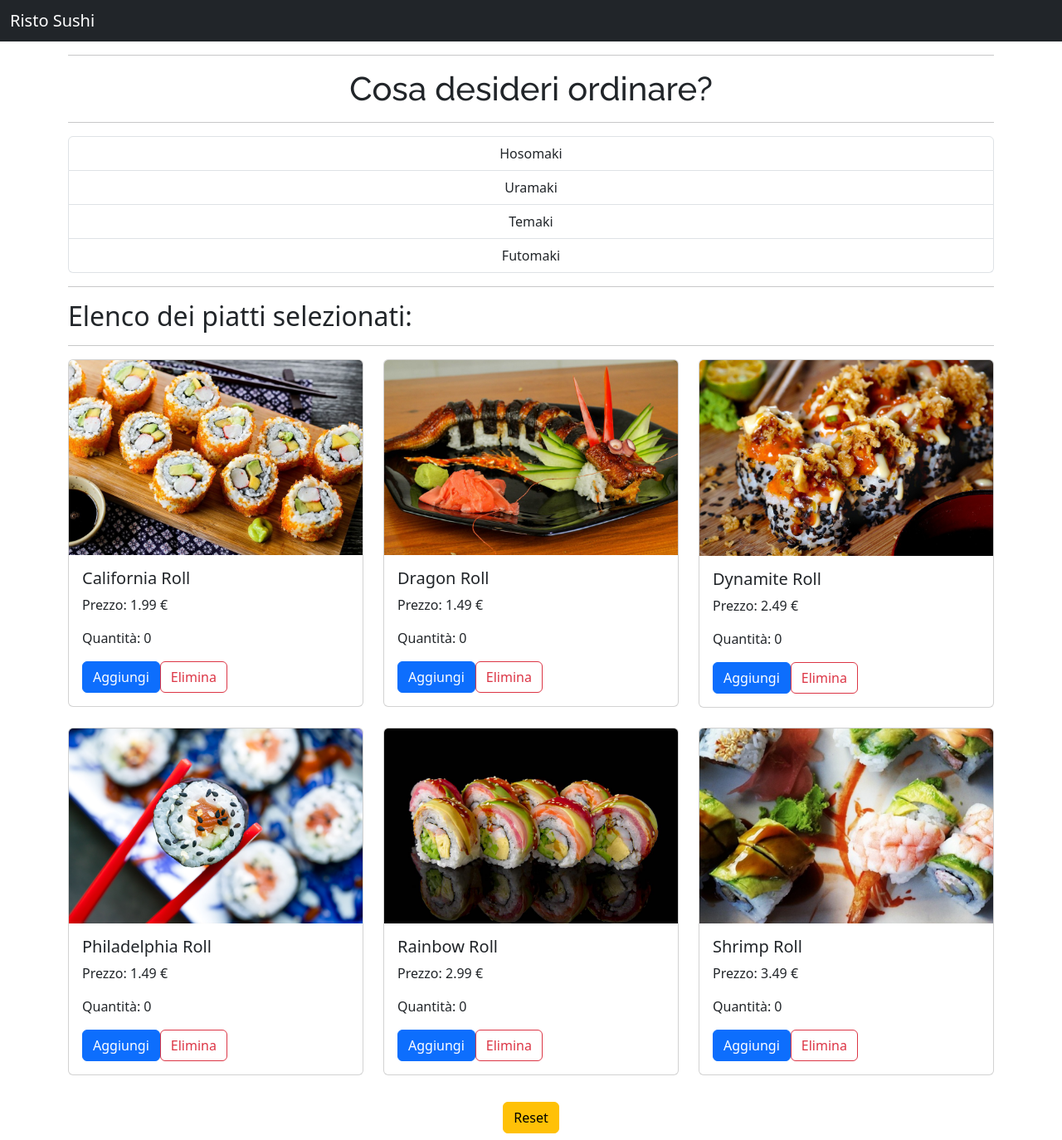
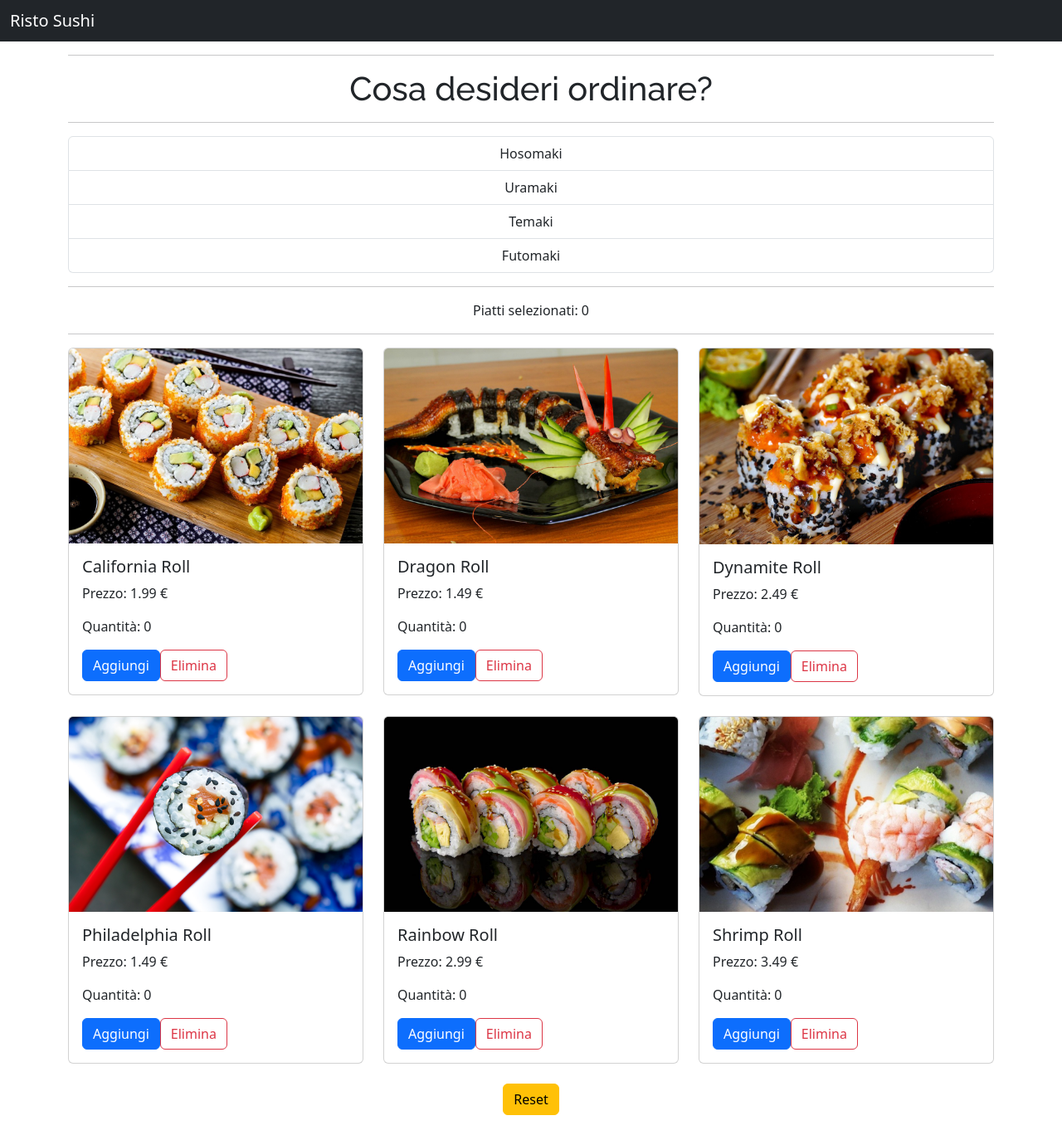
Before and after one commit to Jim2510/menu-interattivo, a React (Create React App) app: page / in a window 1280 px wide. Shown: the whole page at 83% size. Built offline with nearby package versions, Linux system fonts and the light colour scheme.

Commit message:
Aggiunta funzioni Reset e Display piatti selezionati

```diff
--- a/src/App.js
+++ b/src/App.js
@@ -1,6 +1,5 @@
 import Navbar from "./components/Navbar";
 import Card from "./components/Card";
-import SelectedDishes from "./components/SelectedDishes";
 import CategoryMenu from "./components/CategoryMenu";
 import React, { Component } from "react";
 import california from "./images/california.png";
@@ -9,12 +8,12 @@ import dynamite from "./images/dynamite.png";
 import philadelphia from "./images/philadelphia.png";
 import rainbow from "./images/rainbow.png";
 import shrimp from "./images/shrimp.png";
-import '../src/App.css';
+import "../src/App.css";
 
 class App extends Component {
   state = {
+    totalSelected: 0,
     selectedCategory: null,
-    selectedDishes: [],
     categories: ["Hosomaki", "Uramaki", "Temaki", "Futomaki"],
     cards: [
       {
@@ -68,25 +67,13 @@ class App extends Component {
     ],
   };
 
-  handleAddToSelectedDishes = (selectedDish) => {
-    const { selectedDishes } = this.state;
-    const existingDishIndex = selectedDishes.findIndex((dish) => dish.id === selectedDish.id);
-
-    if (existingDishIndex !== -1) {
-      // Se il piatto è già presente nell'elenco, incrementa la quantità
-      selectedDishes[existingDishIndex].quantità++;
-    } else {
-      // Altrimenti, aggiungi il piatto all'elenco con quantità 1
-      selectedDishes.push({ ...selectedDish, quantità: 1 });
-    }
-
-    this.setState({ selectedDishes });
-  };
-
   handleReset = () => {
-    // Ripristina lo stato iniziale
     this.setState({
       selectedCategory: null,
+      cards: this.state.cards.map((card) => ({
+        ...card,
+        quantità: 0,
+      })),
     });
   };
 
@@ -104,7 +91,7 @@ class App extends Component {
     const id = cards.findIndex((c) => c.id === card.id);
     cards[id] = { ...card };
     cards[id].quantità++;
-    this.setState({ cards });
+    this.setState({ cards, totalSelected: this.state.totalSelected + 1 });
   };
 
   handleDecrement = (card) => {
@@ -113,14 +100,17 @@ class App extends Component {
     if (cards[id].quantità > 0) {
       cards[id] = { ...card };
       cards[id].quantità--;
-      this.setState({ cards });
+      this.setState({ cards, totalSelected: this.state.totalSelected - 1 });
     }
   };
 
   render() {
-    const { selectedCategory, cards, categories, selectedDishes } = this.state;
+    const { selectedCategory, cards, categories } = this.state;
     const filteredCards = selectedCategory
-      ? cards.filter((card) => card.category === selectedCategory || selectedCategory === "Uramaki")
+      ? cards.filter(
+          (card) =>
+            card.category === selectedCategory || selectedCategory === "Uramaki"
+        )
       : cards;
 
     return (
@@ -136,7 +126,9 @@ class App extends Component {
             onCategoryChange={this.handleCategoryChange}
           />
           <hr />
-          <SelectedDishes selectedDishes={selectedDishes} />
+          <p className="text-center">
+            Piatti selezionati: {this.state.totalSelected}
+          </p>
           <hr />
           <div className="row d-flex justify-content-center">
             {filteredCards.map((card) => (
@@ -146,13 +138,15 @@ class App extends Component {
                   onIncrement={this.handleIncrement}
                   onDecrement={this.handleDecrement}
                   onDelete={this.handleDelete}
-                  onAddToSelectedDishes={this.handleAddToSelectedDishes}
                 />
               </div>
             ))}
           </div>
-          <div className="text-right d-flex justify-content-center p-2">
-            <button className="btn btn-warning" onClick={this.handleReset}>
+          <div className="d-flex justify-content-center">
+            <button
+              className="btn btn-warning text-center mb-4"
+              onClick={this.handleReset}
+            >
               Reset
             </button>
           </div>
@@ -162,5 +156,4 @@ class App extends Component {
   }
 }
 
-
 export default App;
```
